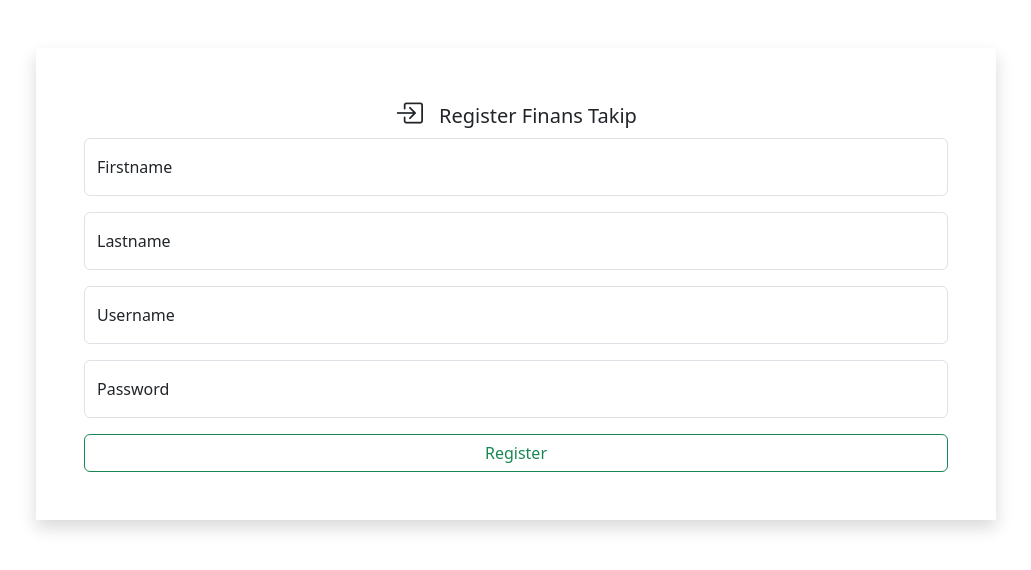
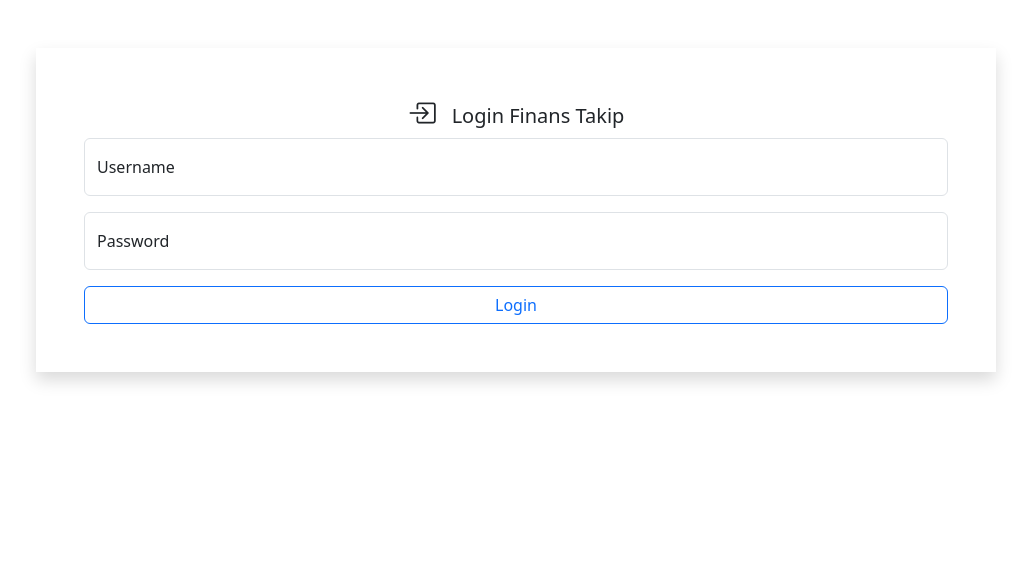
Before and after one commit to ismailbarankarasu/Finance-Front, a React (Vite) app: page /login in a window 1280 px wide. Shown: the top 570 px of the page, without its empty margins (124-1155 px from the left). Built offline with nearby package versions, Linux system fonts and the light colour scheme.

Commit message:
feat: updated register and login page and created AuthContext

```diff
--- a/package.json
+++ b/package.json
@@ -13,7 +13,8 @@
     "bootstrap": "^5.3.8",
     "bootstrap-icons": "^1.13.1",
     "react": "^19.2.8",
-    "react-dom": "^19.2.8"
+    "react-dom": "^19.2.8",
+    "react-router": "^8.3.1"
   },
   "devDependencies": {
     "@babel/core": "^7.29.7",
--- a/src/App.jsx
+++ b/src/App.jsx
@@ -1,10 +1,25 @@
-import { useState } from "react";
+//import { useState } from "react";
 import { LoginPage } from "./pages/LoginPage";
 import { RegisterPage } from "./pages/RegisterPage";
 import { LayoutPage } from "./layouts/LayoutPage";
 import { HomePage } from "./pages/HomePage";
+import { createBrowserRouter, RouterProvider } from "react-router";
+import ProtectedRoute from "./components/ProtectedRoute";
+
+const routes = createBrowserRouter([
+  {
+    element: (
+      <ProtectedRoute>
+        <LayoutPage></LayoutPage>
+      </ProtectedRoute>
+    ),
+    children: [{ path: "/", Component: HomePage }],
+  },
+  { path: "/register/:id", Component: RegisterPage },
+  { path: "/login", Component: LoginPage },
+]);
 export function App() {
-  const [activePage, setActivePage] = useState("register");
+  /*   const [activePage, setActivePage] = useState("register");
   const [username, setUsername] = useState("");
 
   if (activePage === "login") {
@@ -17,11 +32,16 @@
   }
 
   if (activePage === "register") {
-    return <RegisterPage changeActivePage={setActivePage} changeUsername={setUsername}></RegisterPage>;
-  }
+    return (
+      <RegisterPage
+        changeActivePage={setActivePage}
+        changeUsername={setUsername}
+      ></RegisterPage>
+    );
+  } */
   return (
-    <LayoutPage username={username}>
-      <HomePage></HomePage>
-    </LayoutPage>
+    <RouterProvider router={routes}>
+      <LayoutPage username={"ismail"}></LayoutPage>
+    </RouterProvider>
   );
 }
--- /dev/null
+++ b/src/components/ProtectedRoute.jsx
@@ -0,0 +1,9 @@
+import { Navigate } from "react-router";
+
+export default function ProtectedRoute(children) {
+  const isAuth = localStorage.getItem("isAuth");
+  if (isAuth === "true") {
+    return children;
+  }
+  return <Navigate to={"/login"}></Navigate>;
+}
--- /dev/null
+++ b/src/context/AuthContext.js
@@ -0,0 +1,18 @@
+import { createContext, useContext, useState } from "react";
+
+const AuthContext = createContext();
+
+export function AuthProvider({ children }) {
+  const [isAuth, setAuth] = useState(false);
+  return (
+    <AuthContext.Provider value={{ isAuth, setAuth }}>
+      {children}
+    </AuthContext.Provider>
+  );
+}
+
+
+export function UseAuth(){
+    const context = useContext(AuthContext);
+    return context;
+}
--- a/src/layouts/LayoutPage.jsx
+++ b/src/layouts/LayoutPage.jsx
@@ -1,4 +1,9 @@
-export function LayoutPage({ children,username }) {
+import { Link, NavLink, Outlet } from "react-router";
+
+export function LayoutPage() {
+  let loginData = localStorage.getItem("loginData");
+  let userData = JSON.parse(loginData);
+
   return (
     <>
       <nav className='navbar navbar-expand-lg bg-primary' data-bs-theme='dark'>
@@ -37,11 +42,24 @@
                 </a>
               </li>
             </ul>
-            <span class='navbar-text'>{username}</span>
           </div>
+          {userData?.username ? (
+            <>
+              {" "}
+              <span className='navbar-text'>{userData.username}</span>
+              <Link className="text-white" onClick={() => {
+
+                console.log("çıkışa tıklandı")
+              }}>Çıkış Yap</Link>
+            </>
+          ) : (
+            <NavLink to={"/login"}>Giriş Yap</NavLink>
+          )}
         </div>
       </nav>
-      <main>{children}</main>
+      <main>
+        <Outlet></Outlet>
+      </main>
     </>
   );
 }
--- a/src/main.jsx
+++ b/src/main.jsx
@@ -3,9 +3,12 @@
 import "bootstrap/dist/js/bootstrap.bundle.min.js";
 import "bootstrap-icons/font/bootstrap-icons.css";
 import { App } from "./App";
+import { AuthProvider } from "./context/AuthContext";
 
 createRoot(document.getElementById("root")).render(
   <>
-    <App></App>
-  </>
+    <AuthProvider>
+      <App></App>
+    </AuthProvider>
+  </>,
 );
--- a/src/pages/HomePage.jsx
+++ b/src/pages/HomePage.jsx
@@ -1,6 +1,22 @@
-export function HomePage(){
-    return(<>
-        <p className="lead text-danger"> Yavuz hoca ile react bir başka !</p>
+import { NavLink, /*useSearchParams*/ } from "react-router";
+
+export function HomePage() {
+/*   const [searchParams] = useSearchParams();
+
+  console.log("search params: ", searchParams);
+
+  console.log("homepagedeyiz", localStorage.getItem("key"))
+  let firstname = searchParams.get["name"];
+
+  console.log(firstname); */
+
+  return (
+    <>
+      <p className='lead text-danger'> Yavuz hoca ile react bir başka !</p>
+      <div>
+        <NavLink to={"/login"}>Giriş Yap</NavLink> ||
+        <NavLink to={"/register/3"}>Kayıt Ol</NavLink>
+      </div>
     </>
-    );
+  );
 }
--- a/src/pages/LoginPage.jsx
+++ b/src/pages/LoginPage.jsx
@@ -1,6 +1,8 @@
 import { useState } from "react";
+import { useNavigate } from "react-router";
 
-export function LoginPage(changeUsername, changeActivePage) {
+export function LoginPage() {
+  const navigate = useNavigate();
   const [loginData, setLoginData] = useState({
     username: "",
     password: "",
@@ -52,8 +54,12 @@
               className='btn btn-outline-primary w-100'
               onClick={() => {
                 console.log("veri gönderildi ", loginData);
-                changeUsername(loginData.username);
-                changeActivePage("default");
+                localStorage.setItem("isAuth", true);
+                localStorage.setItem("loginData", JSON.stringify(loginData));
+                localStorage.setItem("id", 5);
+                navigate(
+                  `/?name=${loginData.username} & pw= ${loginData.password}`,
+                );
               }}
             >
               Login
--- a/src/pages/RegisterPage.jsx
+++ b/src/pages/RegisterPage.jsx
@@ -1,6 +1,8 @@
 import { useState } from "react";
+import { useParams } from "react-router";
 
-export function RegisterPage(changeUsername, changeActivePage) {
+export function RegisterPage() {
+  const params = useParams();
   const [registerData, setRegisterData] = useState({
     username: "",
     password: "",
@@ -90,8 +92,7 @@
               className='btn btn-outline-success w-100'
               onClick={() => {
                 console.log("veri gönderildi ", registerData);
-                changeUsername(registerData.username);
-                changeActivePage("default");
+                console.log("params: ", params)
               }}
             >
               Register
```
Also changed, not shown: index.js (line endings or trailing spaces), 1 other file (tests, documents, lock files or other folders).
